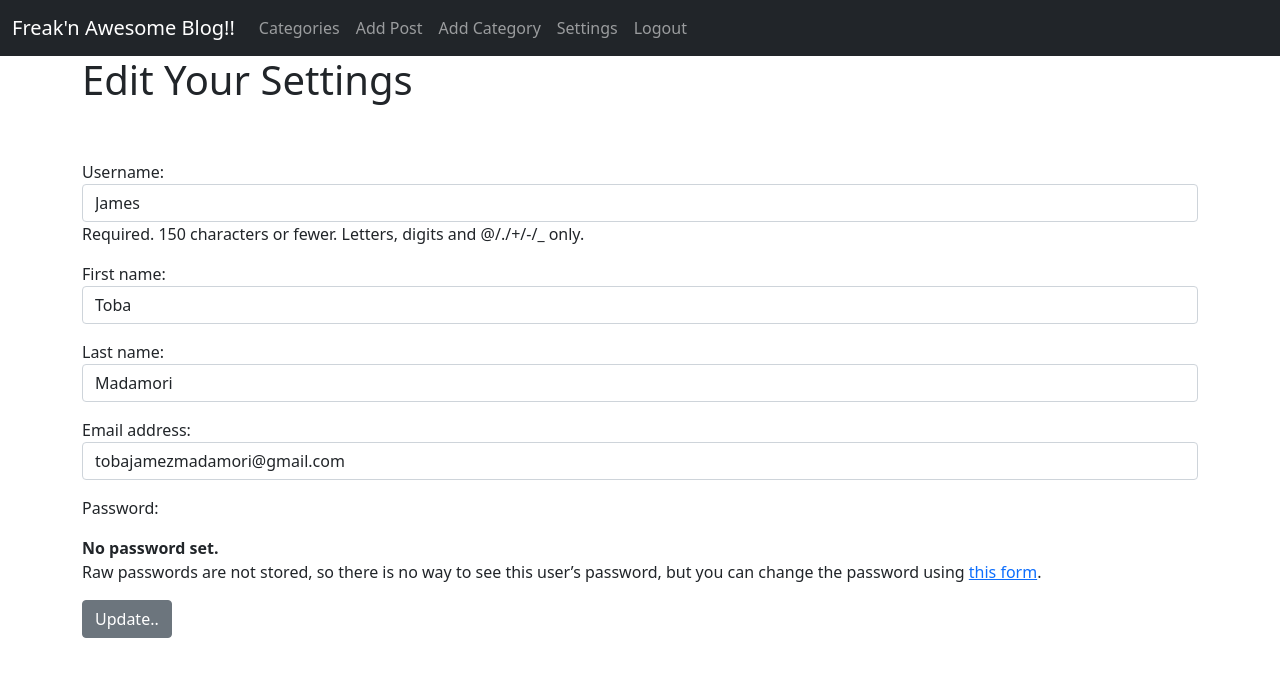
After one commit to toba-madamori/Ablog-Project2, a Django app: page /members/settings/1 in a window 1280 px wide. The commit adds this page. Shown: the top 677 px of the page. Run offline with Django 3.2, Linux system fonts and the light colour scheme; data comes from the database, SQL or seed files in the repository; both versions use the stored data as it was after the commit.

Commit message:
added images, revamped the user settings setup

```diff
--- a/ablog/ablog/settings.py
+++ b/ablog/ablog/settings.py
@@ -123,6 +123,10 @@ USE_TZ = True
 # https://docs.djangoproject.com/en/3.1/howto/static-files/
 
 STATIC_URL = '/static/'
+STATIC_ROOT = os.path.join(BASE_DIR, 'static')
+
+MEDIA_URL = '/media/'
+MEDIA_ROOT = os.path.join(BASE_DIR, 'media')
 
 LOGIN_REDIRECT_URL = 'home'
 LOGOUT_REDIRECT_URL = 'home'
--- a/ablog/ablog/urls.py
+++ b/ablog/ablog/urls.py
@@ -15,10 +15,13 @@ Including another URLconf
 """
 from django.contrib import admin
 from django.urls import path, include
+from django.conf import settings
+from django.conf.urls.static import static
 
 urlpatterns = [
     path('admin/', admin.site.urls),
     path('', include('theblog.urls')),
     path('members/', include('django.contrib.auth.urls')),
     path('members/', include('members.urls')),
-]
+]+ static(settings.STATIC_URL, document_root= settings.STATIC_ROOT)
+urlpatterns += static(settings.MEDIA_URL, document_root= settings.MEDIA_ROOT)
--- a/ablog/members/forms.py
+++ b/ablog/members/forms.py
@@ -1,6 +1,6 @@
 from django import forms
 from django.contrib.auth.models import User
-from django.contrib.auth.forms import UserCreationForm
+from django.contrib.auth.forms import UserCreationForm, UserChangeForm, PasswordChangeForm
 
 
 class SignUpForm(UserCreationForm):
@@ -17,3 +17,27 @@ class SignUpForm(UserCreationForm):
         self.fields['username'].widget.attrs['class'] = 'form-control'
         self.fields['password1'].widget.attrs['class'] = 'form-control'
         self.fields['password2'].widget.attrs['class'] = 'form-control'
+
+class UpdatesettingsForm(UserChangeForm):
+    class Meta:
+        model = User
+        fields = ['username', 'first_name', 'last_name','email']
+
+        widgets = {
+            'username': forms.TextInput(attrs={'class':'form-control'}),
+            'first_name': forms.TextInput(attrs={'class':'form-control'}),
+            'last_name': forms.TextInput(attrs={'class':'form-control'}),
+            'email': forms.EmailInput(attrs={'class':'form-control'}),
+            #'snippet': forms.TextInput(attrs={'class':'form-control'}),
+
+        }
+
+class PasswordsChangeForm(PasswordChangeForm):
+
+    old_password = forms.CharField(widget=forms.PasswordInput(attrs={'class': 'form-control', 'type':'password'}))
+    new_password1= forms.CharField(max_length=100, widget=forms.PasswordInput(attrs={'class': 'form-control', 'type':'password'}))
+    new_password2 = forms.CharField(max_length=100, widget=forms.PasswordInput(attrs={'class': 'form-control', 'type':'password'}))
+
+    class Meta:
+        model = User
+        fields = ['old_password','new_password1', 'new_password2']
--- /dev/null
+++ b/ablog/members/templates/registration/settings.html
@@ -0,0 +1,19 @@
+
+{% extends 'base.html' %}
+
+{% block title %} Settings... {% endblock %}
+
+{% block content %}
+<h1>Edit Your Settings</h1>
+<br><br>
+
+<form method="POST">
+    {% csrf_token %}
+    {{ form.as_p }}
+    <button type="submit" class="btn btn-secondary">Update..</button>
+</form>
+
+
+
+
+{% endblock %}
--- a/ablog/members/urls.py
+++ b/ablog/members/urls.py
@@ -1,9 +1,12 @@
 
 from django.urls import path
 from members import views
-from .views import UserRegisterView
+from .views import UserRegisterView, UserUpdateView, PasswordsChangeView
+from django.contrib.auth.views import PasswordChangeView
 
 urlpatterns = [
     path('register', UserRegisterView.as_view(), name= 'register'),
+    path('settings/<int:pk>', UserUpdateView.as_view(), name= 'settings'),
+    path('password/', PasswordsChangeView.as_view()),
 
 ]
--- a/ablog/members/views.py
+++ b/ablog/members/views.py
@@ -1,11 +1,12 @@
 from django.shortcuts import render
 from django.urls import reverse_lazy
 from django.views import generic
-from django.views.generic import CreateView
-from django.contrib.auth.forms import UserCreationForm, AuthenticationForm
+from django.views.generic import CreateView, UpdateView
+from django.contrib.auth.forms import UserCreationForm, AuthenticationForm, UserChangeForm
+from django.contrib.auth.views import PasswordChangeView
 from django.contrib.auth import login, logout, authenticate
 from django.contrib.auth.models import User
-from .forms import SignUpForm
+from .forms import SignUpForm, UpdatesettingsForm, PasswordsChangeForm
 # Create your views here.
 
 
@@ -13,3 +14,16 @@ class UserRegisterView(generic.CreateView):
     form_class = SignUpForm
     template_name = 'registration/register.html'
     success_url = reverse_lazy('login')
+
+class UserUpdateView(generic.UpdateView):
+    model = User
+    form_class = UpdatesettingsForm
+    template_name = 'registration/settings.html'
+    success_url = reverse_lazy('login')
+
+
+class PasswordsChangeView(PasswordChangeView):
+    model = User
+    form_class = PasswordsChangeForm
+    template_name = 'registration/password.html'
+    success_url = reverse_lazy('login')
--- a/ablog/theblog/forms.py
+++ b/ablog/theblog/forms.py
@@ -12,7 +12,7 @@ for item in categories:
 class AddPostForm(forms.ModelForm):
     class Meta:
         model = Post
-        fields = ['title', 'title_tag','category', 'body', 'snippet']
+        fields = ['title','title_tag','category', 'body', 'snippet', 'images']
 
         widgets = {
             'title': forms.TextInput(attrs={'class':'form-control'}),
@@ -27,7 +27,7 @@ class AddPostForm(forms.ModelForm):
 class UpdatePostForm(forms.ModelForm):
     class Meta:
         model = Post
-        fields = ['title', 'title_tag', 'body','snippet']
+        fields = ['title', 'title_tag', 'body','snippet', 'images']
 
         widgets = {
             'title': forms.TextInput(attrs={'class':'form-control'}),
--- a/ablog/theblog/models.py
+++ b/ablog/theblog/models.py
@@ -14,6 +14,7 @@ class Post(models.Model):
     category = models.CharField(max_length=255, default= '')
     likes = models.ManyToManyField(User, related_name='blogpost_like')
     snippet = models.CharField(max_length=255, default='click the link to read the full post...')
+    images = models.ImageField(null= True, blank= True, upload_to='images/')
 
 
     def number_of_likes(self):
--- a/ablog/theblog/templates/add_post.html
+++ b/ablog/theblog/templates/add_post.html
@@ -5,7 +5,7 @@
  {% block content %}
 
 
- <form method="POST">
+ <form method="POST" enctype="multipart/form-data">
     {% csrf_token %}
     {{ form.media }}
     {{ form.as_p }}
--- a/ablog/theblog/templates/base.html
+++ b/ablog/theblog/templates/base.html
@@ -47,6 +47,9 @@
                 <li class="nav-item">
                   <a class="nav-link" href="{% url 'add_category' %}">Add Category</a>
                 </li>
+                <li class="nav-item">
+                  <a class="nav-link" href="{% url 'settings' user.pk %}">Settings</a>
+                </li>
 
                 <li class="nav-item">
                   <a class="nav-link" href="{% url 'logout' %}">Logout</a>
--- a/ablog/theblog/templates/update_post.html
+++ b/ablog/theblog/templates/update_post.html
@@ -5,7 +5,7 @@
  {% block content %}
  {% if user.is_authenticated %}
 <h1>Edit....</h1>
- <form method="POST">
+ <form method="POST" enctype="multipart/form-data">
     {% csrf_token %}
     {{ form.media|safe }}
     {{ form.as_p }}
```
Also changed, not shown: ablog/members/templates/registration/password.html (added, +19 -0 lines), ablog/theblog/templates/article-detail.html (+9 -2 lines), ablog/db.sqlite3, ablog/media/images/Awesome_Blog.....jpg (added), ablog/media/images/destination_1.jpg (added), ablog/theblog/migrations/0012_post_images.py (added).
